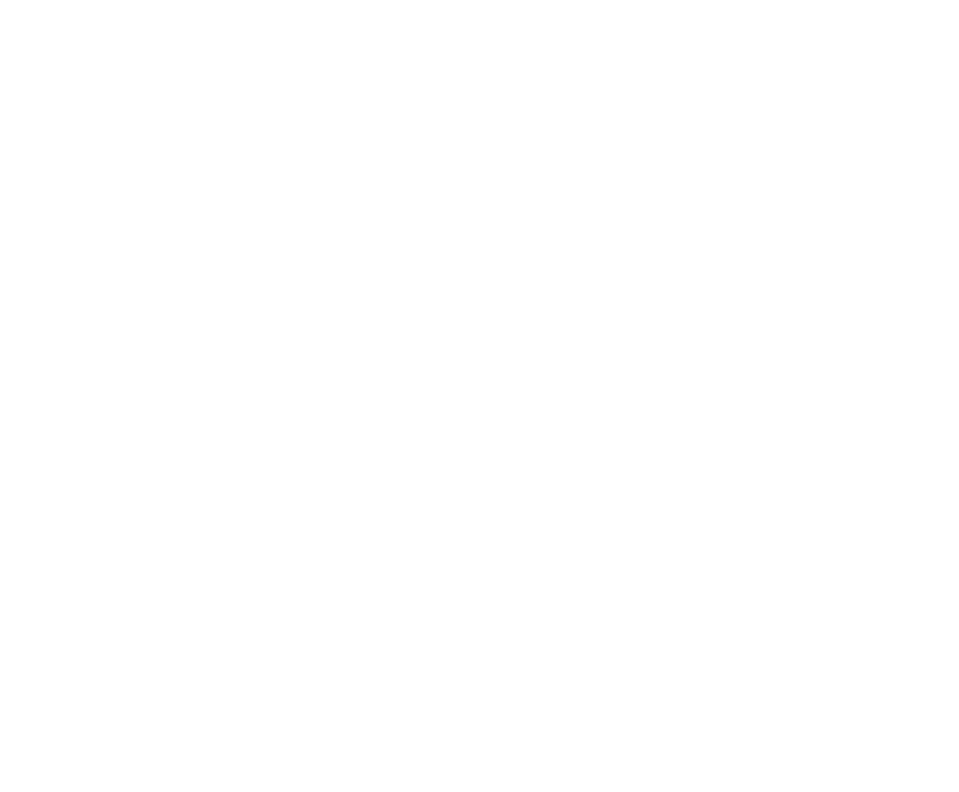
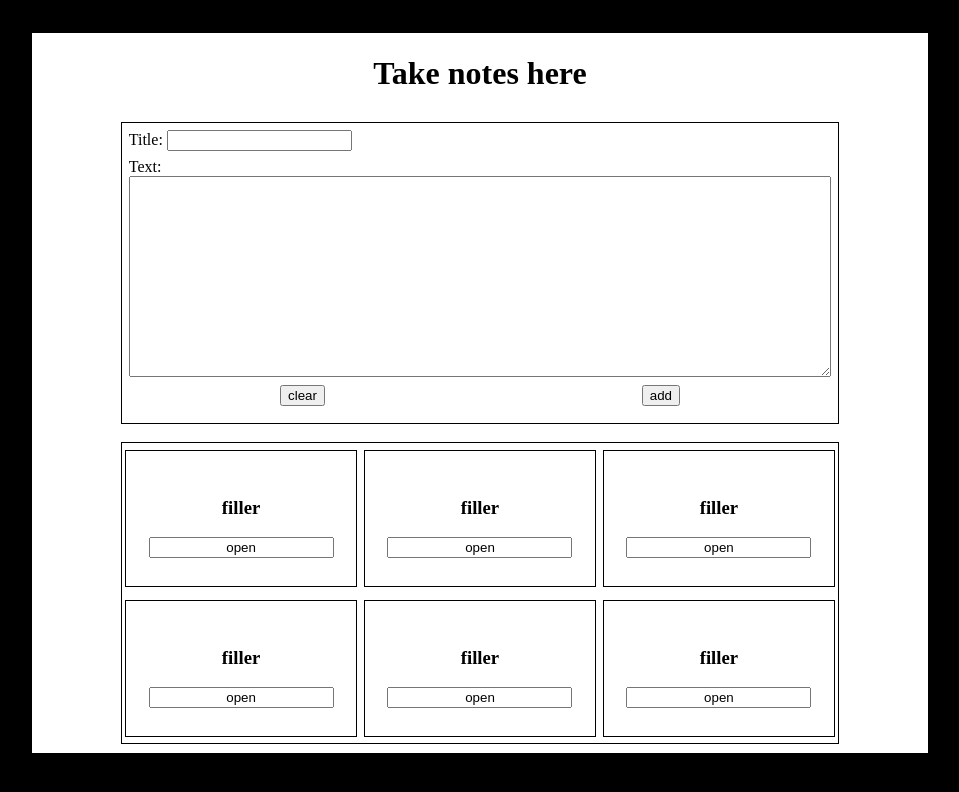
Before and after one commit to Tkogiah/note-taker, a plain HTML site: page index.html in a window 1280 px wide. Shown: the whole page, without its empty margins (160-1119 px from the left). Drawn offline with Linux system fonts and the light colour scheme.

Commit message:
layout and design

```diff
--- a/index.html
+++ b/index.html
@@ -5,9 +5,39 @@
     <meta http-equiv="X-UA-Compatible" content="IE=edge">
     <meta name="viewport" content="width=device-width, initial-scale=1.0">
     <title>Document</title>
-
+    <link rel="stylesheet" type="text/css" href="styles.css" />
+    <script src="index.js" defer="defer"></script>
 </head>
 <body>
+    <div class="container">
+        <h1>Take notes here</h1>
 
+        <div class="input">
+            <div class="title--input">
+                <label for='title'>Title:</label>
+                <input type='text' id='title' name='title' class='Title'></input>
+            </div>
+            <div class="text-area--input">
+                <label for='text'>Text:</label>
+                <textarea id='text' name='text' class='text' rows='13' columns='40'></textarea>
+            </div>
+
+            <div class="button-area--input">
+                <div class='clear--button-area'>
+                    <input class='clear-btn' id='clear-btn' type='button' value='clear'>
+                </div>
+                <div class='add--button-area'>
+                    <input class='add-btn' id='add-btn' type='button' value='add'>
+                </div>
+            </div>
+        </div>
+
+
+        <div class="card" id='card-holder'>
+
+        </div>
+
+
+    </div>
 </body>
 </html>
--- /dev/null
+++ b/index.js
@@ -0,0 +1,39 @@
+function log(a) {
+    console.log(a)
+}
+
+const cardArray = []
+const cardHolder = document.getElementById('card-holder')
+const activeTitle = document.getElementById('title')
+const activeText = document.getElementById('text')
+const clearButton = document.getElementById('clear-btn')
+const addButton = document.getElementById('add-btn')
+
+function makeCards() {
+    for(let i = 0; i < 6; i++) {
+        let cardDiv = document.createElement('div')
+        cardDiv.classList.add('cards')
+        cardDiv.id = i+1
+        cardHolder.appendChild(cardDiv);
+        let cardTitle = document.createElement('h3')
+        cardTitle.innerText = 'filler'
+        let openButton = document.createElement('input')
+        openButton.classList.add('unique-card')
+        openButton.id = `open-${i+1}`
+        openButton.value = 'open'
+        cardDiv.appendChild(cardTitle)
+        cardDiv.appendChild(openButton)
+        open
+
+    }
+}
+makeCards()
+
+clearButton.addEventListener('click', function() {
+    activeTitle.value = ''
+    activeText.value = ''
+})
+
+addButton.addEventListener('click', function() {
+    log('hello from the add button')
+})
--- /dev/null
+++ b/styles.css
@@ -0,0 +1,64 @@
+* {
+    margin: none;
+    padding: none;
+}
+body {
+    display: flex;
+    justify-content: center;
+    align-items: center;
+    background-color: black;
+}
+
+.container {
+    display: flex;
+    flex-direction: column;;
+    justify-content: center;
+    align-items: center;
+    width: 70vw;
+    height: 90vh;
+    background-color: white;
+    margin: 2%;
+}
+
+.input {
+    border: 1px solid black;
+    width: 80%;
+    height: 55%;
+    margin: 1%;
+}
+.title--input {
+    margin: 1%;
+}
+.text-area--input {
+    display: flex;
+    flex-direction: column;
+    margin: 1%;
+}
+
+.button-area--input {
+    display: flex;
+    justify-content: space-around;
+}
+
+.card {
+    border: 1px solid black;
+    width: 80%;
+    height: 55%;
+    margin: 1%;
+    display: flex;
+    flex-wrap: wrap;
+    justify-content: space-around;
+    align-items: center;
+}
+.cards {
+    width: 32%;
+    height: 45%;
+    border: 1px solid black;
+    display: flex;
+    flex-direction: column;
+    align-items: center;
+    justify-content: center;
+}
+.unique-card {
+    text-align: center;
+}
```
